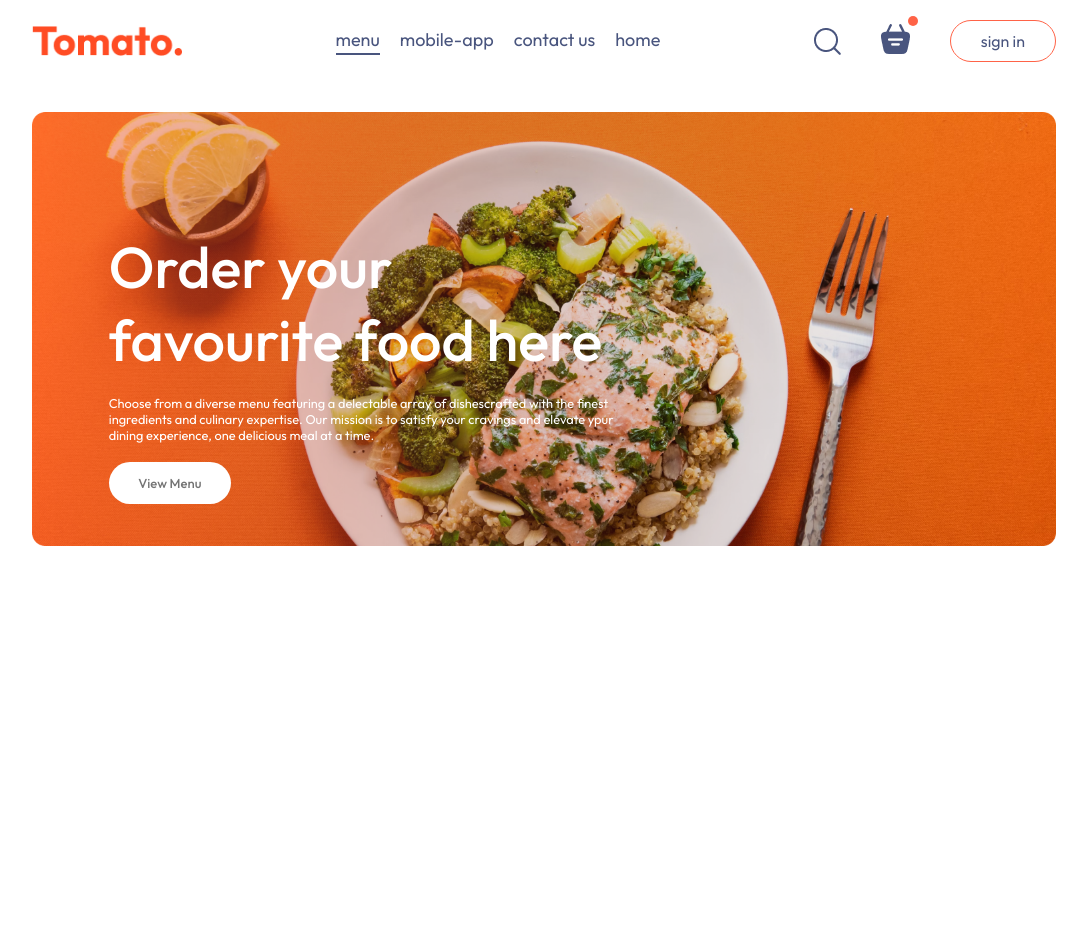
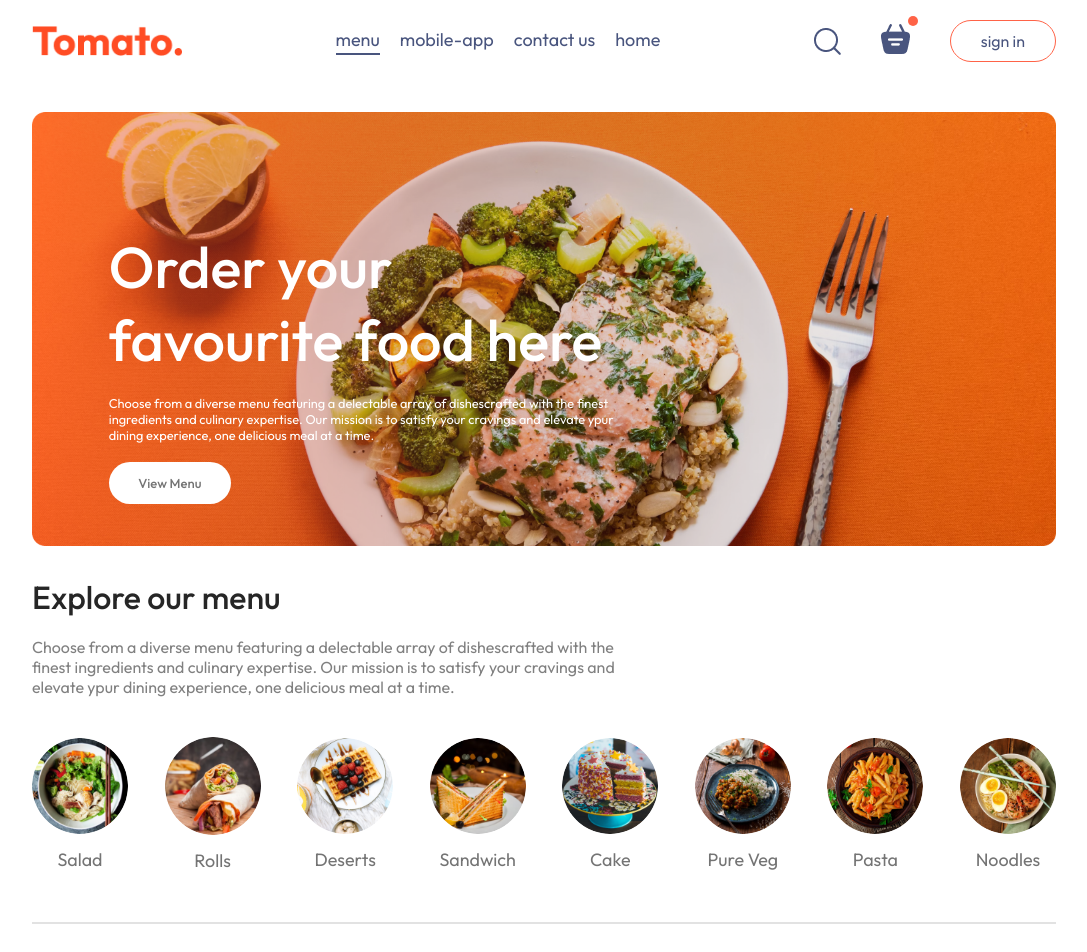
Before and after one commit to mahmoudmaged226/food-del, a React (Vite) app in the folder frontend/: page / in a window 1280 px wide. Shown: the top 952 px of the page, without its empty margins (96-1183 px from the left). Before the commit the page ends 800 px from the top, so only its background shows below. Built offline with nearby package versions, Linux system fonts and the light colour scheme.

Commit message:
Implementing fooditems

```diff
--- /dev/null
+++ b/frontend/src/components/ExploreMenu/ExploreMenu.css
@@ -0,0 +1,56 @@
+.explore-menu {
+    display: flex;
+    flex-direction: column;
+    gap: 20px;
+}
+
+.explore-menu h1 {
+    color: #262626;
+    font-weight: 500;
+}
+
+.explore-menu-text {
+    max-width: 60%;
+    color: #808080;
+}
+
+.explore-menu-list {
+    display: flex;
+    justify-content: space-between;
+    align-items: center;
+    gap: 30px;
+    text-align: center;
+    margin: 20px 0px;
+    overflow-x: scroll;
+}
+
+.explore-menu-list::-webkit-scrollbar {
+    display: none;
+}
+
+.explore-menu-list-item img {
+    width: 7.5vw;
+    min-width: 80px;
+    cursor: pointer;
+    border-radius: 50%;
+    transition: 0.2s;
+}
+
+.explore-menu-list-item p {
+    margin-top: 10px;
+    color: #747474;
+    font-size: max(1.4vw, 16px);
+    cursor: pointer;
+}
+
+.explore-menu hr {
+    margin: 10px 0px;
+    height: 2px;
+    background-color: #e2e2e2;
+    border: none;
+}
+
+.explore-menu-list-item .active {
+    border: 4px solid tomato;
+    padding: 2px;
+}
--- /dev/null
+++ b/frontend/src/components/ExploreMenu/ExploreMenu.jsx
@@ -0,0 +1,38 @@
+import React from "react";
+import "./ExploreMenu.css";
+import { menu_list } from "../../assets/assets";
+
+const ExploreMenu = ({ category, setCategory }) => {
+  return (
+    <div className="explore-menu" id="explore-menu">
+      <h1>Explore our menu</h1>
+      <p className="explore-menu-text">
+        Choose from a diverse menu featuring a delectable array of dishescrafted
+        with the finest ingredients and culinary expertise. Our mission is to
+        satisfy your cravings and elevate ypur dining experience, one delicious
+        meal at a time.
+      </p>
+      <div className="explore-menu-list">
+        {menu_list.map((item, index) => {
+          return (
+            <div
+              onClick={() =>
+                setCategory((prev) =>
+                  prev === item.menu_name ? "All" : item.menu_name
+                )
+              }
+              key={index}
+              className="explore-menu-list-item"
+            >
+              <img className={category===item.menu_name?"active":""} src={item.menu_image} alt="" />
+              <p>{item.menu_name}</p>
+            </div>
+          );
+        })}
+      </div>
+      <hr />
+    </div>
+  );
+};
+
+export default ExploreMenu;
--- /dev/null
+++ b/frontend/src/components/FoodDisplay/FoodDisplay.css
@@ -0,0 +1,15 @@
+.food-display {
+    margin-top: 30px;
+
+}
+.food-display h2 {
+    font-size: max(2vw, 24px);
+    font-weight: 600;
+}
+.food-display-list {
+    display: grid;
+    grid-template-columns: repeat(auto-fill, minmax(240px, 1fr));
+    margin-top: 30px;
+    gap: 30px;
+    row-gap: 50px;
+}
--- /dev/null
+++ b/frontend/src/components/FoodDisplay/FoodDisplay.jsx
@@ -0,0 +1,20 @@
+import React, { useContext } from "react";
+import "./FoodDisplay.css";
+import { StoreContext } from "../../context/StoreContext";
+import FoodItem from "../FoodItem/FoodItem";
+
+const FoodDisplay = ({ category }) => {
+  const { food_list } = useContext(StoreContext);
+  return (
+    <div className="food-display" id="food-display">
+      <h2>Top dishes near you</h2>
+      <div className="food-display-list">
+        {food_list.map((item, index) => {
+          return <FoodItem key={index} id={item._id} name={item.name} description={item.description} price={item.price} image={item.image}/>
+        })}
+      </div>
+    </div>
+  );
+};
+
+export default FoodDisplay;
--- /dev/null
+++ b/frontend/src/components/FoodItem/FoodItem.css
@@ -0,0 +1,74 @@
+.food-item {
+    width:100%;
+    margin: auto;
+    border-radius: 15px;
+    box-shadow: 0px 0px 10px #00000015;
+    transition: 0.3s;
+    animation: fadeIn is;
+}
+
+.food-item-image {
+    width: 100%;
+    border-radius: 15px 15px 0px 0px;
+}
+
+.food-item-info {
+    padding: 20px;
+}
+
+.food-item-name-rating {
+    display: flex;
+    justify-content: space-between;
+    align-items: center;
+    margin-bottom: 10px;
+}
+
+.food-item-name-rating p {
+    font-size: 20px;
+    font-weight: 500;
+}
+
+.food-item-name-rating img {
+    width: 70px;
+}
+
+.food-item-desc {
+    color: #676767;
+    font-size: 12px;
+}
+
+.food-item-price {
+    color: tomato;
+    font-size: 22px;
+    font-weight: 500;
+    margin: 10px 0px;
+}
+
+.food-item-img-container {
+    position: relative;
+}
+
+.food-item-img-container .add {
+    width: 35px;
+    position: absolute;
+    bottom: 15px;
+    right: 15px;
+    cursor: pointer;
+    border-radius: 50%;
+}
+
+.food-item-counter {
+    position: absolute;
+    bottom: 15px;
+    right: 15px;
+    display: flex;
+    align-items: center;
+    gap: 10px;
+    padding: 6px;
+    border-radius: 50px;
+    background-color: white;
+}
+
+.food-item-counter img {
+    width: 30px;
+}
--- /dev/null
+++ b/frontend/src/components/FoodItem/FoodItem.jsx
@@ -0,0 +1,46 @@
+import React, { useState } from "react";
+import "./FoodItem.css";
+import { assets } from "../../assets/assets";
+
+const FoodItem = ({ id, name, price, description, image }) => {
+  const [itemCount, setItemCount] = useState(0);
+  return (
+    <div className="food-item">
+      <div className="food-item-img-container">
+        <img className="food-item-image" src={image} alt="" />
+        {!itemCount ? (
+          <img
+            className="add"
+            onClick={() => setItemCount((prev) => prev + 1)}
+            src={assets.add_icon_white}
+            alt=""
+          />
+        ) : (
+          <div className="food-item-counter">
+            <img
+              onClick={() => setItemCount((prev) => prev - 1)}
+              src={assets.remove_icon_red}
+              alt=""
+            />
+            <p>{itemCount}</p>
+            <img
+              onClick={() => setItemCount((prev) => prev + 1)}
+              src={assets.add_icon_green}
+              alt=""
+            />
+          </div>
+        )}
+      </div>
+      <div className="food-item-info">
+        <div className="food-item-name-rating">
+          <p>{name}</p>
+          <img src={assets.rating_starts} alt="" />
+        </div>
+        <p className="food-item-desc">{description}</p>
+        <p className="food-item-price">${price}</p>
+      </div>
+    </div>
+  );
+};
+
+export default FoodItem;
--- /dev/null
+++ b/frontend/src/context/StoreContext.jsx
@@ -0,0 +1,18 @@
+import { createContext } from "react";
+import { food_list } from "../assets/assets";
+
+export const StoreContext = createContext(null);
+
+const StoreContextProvider = (props) => {
+    const contextValue = {
+        food_list
+    };
+    return (
+        <StoreContext.Provider value={contextValue}>
+            {props.children}
+        </StoreContext.Provider>
+    );
+
+}
+
+export default StoreContextProvider;
--- a/frontend/src/main.jsx
+++ b/frontend/src/main.jsx
@@ -3,9 +3,12 @@
 import "./index.css";
 import App from "./App.jsx";
 import { BrowserRouter } from "react-router-dom";
+import StoreContextProvider from "./context/StoreContext.jsx";
 
 createRoot(document.getElementById("root")).render(
   <BrowserRouter>
-    <App />
+    <StoreContextProvider>
+      <App />
+    </StoreContextProvider>
   </BrowserRouter>
 );
--- a/frontend/src/pages/Home/Home.jsx
+++ b/frontend/src/pages/Home/Home.jsx
@@ -1,13 +1,18 @@
-import React from 'react'
-import './Home.css'
-import Header from '../../components/Header/Header'
+import React, {useState}from "react";
+import "./Home.css";
+import Header from "../../components/Header/Header";
+import ExploreMenu from "../../components/ExploreMenu/ExploreMenu";
+import FoodDisplay from "../../components/FoodDisplay/FoodDisplay";
 
 const Home = () => {
+  const [category, setCategory] = useState("All");
   return (
     <div>
-        <Header />
+      <Header />
+      <ExploreMenu category={category} setCategory={setCategory}/>
+      <FoodDisplay category={category}/>
     </div>
-  )
-}
+  );
+};
 
-export default Home
+export default Home;
```
